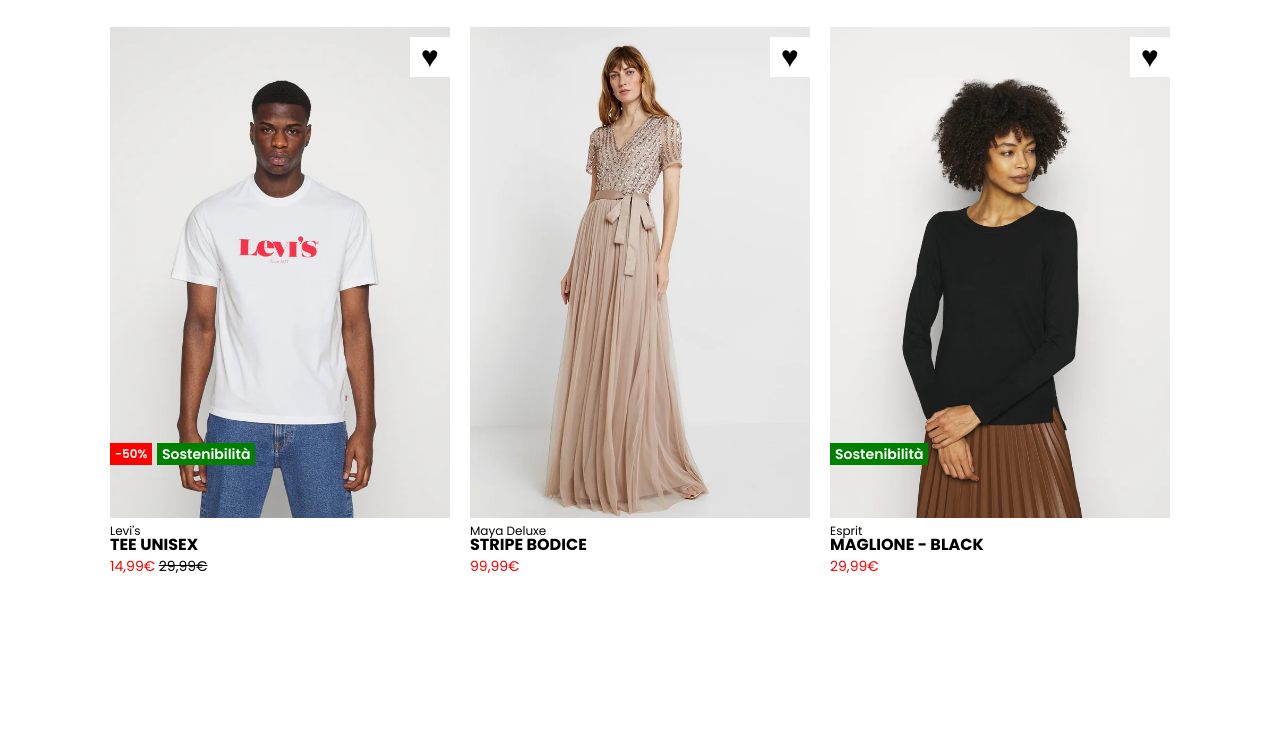
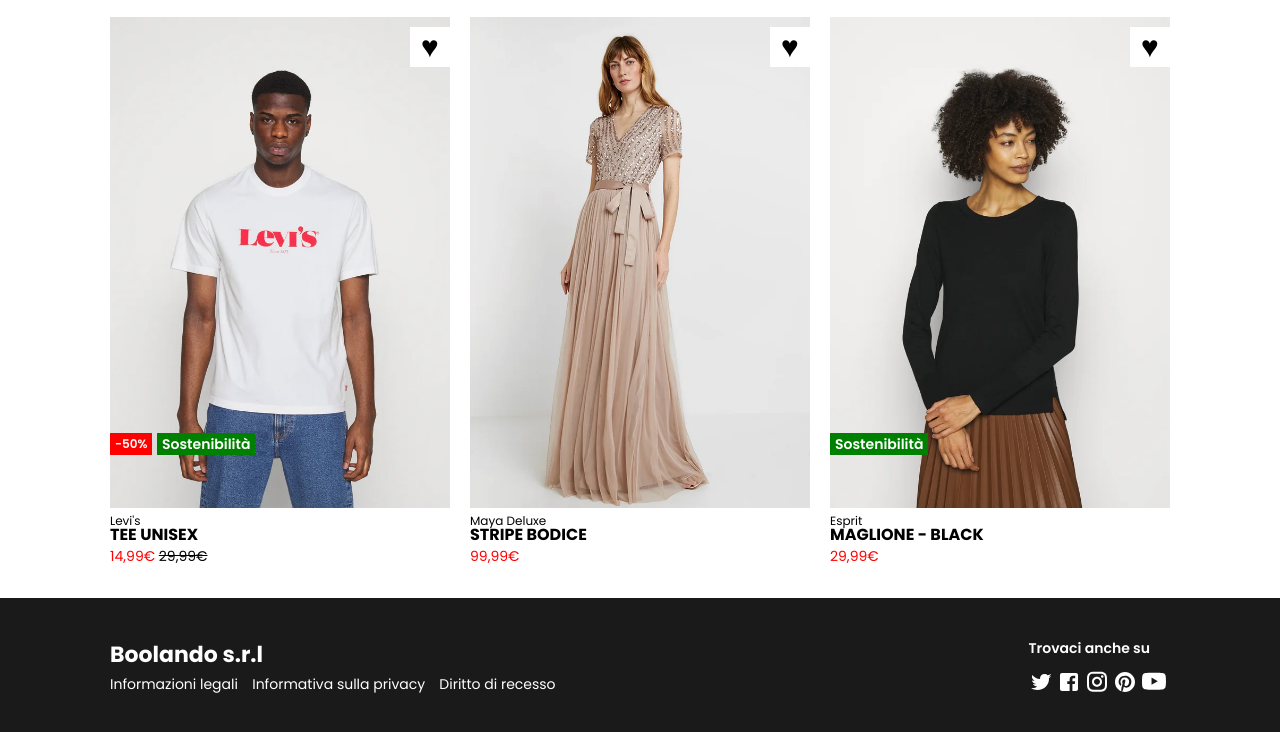
Before and after one commit to Simone-Domenici/html-css-boolando, a plain HTML site: page index.html in a window 1280 px wide. Shown: the part 684-1416 px from the top of the page. Before the commit the page ends 1352 px from the top, so only its background shows below. Drawn offline with Linux system fonts and the light colour scheme.

Commit message:
ADD footer and icons

```diff
--- a/css/app.css
+++ b/css/app.css
@@ -80,7 +80,8 @@ html {
     background-color: #FF6900;
     width: 100%;
     height: 70px;
-    /* position: fixed; */
+    position: fixed;
+    z-index: 2;
 }
 
 .logo img {
@@ -94,10 +95,14 @@ html {
     justify-content: center;
 }
 
+.navbar-icons > img {
+    height: 24px;
+}
+
 /* Main */
 
 .main-content {
-    padding: 60px 0;
+    padding-top: 120px;
 }
 
 .card {
@@ -192,3 +197,32 @@ html {
     border: 1px dashed black;
     padding: 0 10px;
  }
+
+ /* Footer */
+
+.main-footer {
+    background-color: #1A1A1A;
+    color: white;
+    padding: 40px 0;
+}
+
+.info {
+    margin-right: auto;
+}
+
+.info > h3 {
+    font-size: 22px;
+}
+
+.info > span {
+    padding-right: 10px;
+    padding-top: 10px;
+    font-size: 14px;
+}
+
+.social-info {
+    padding-right: 20px;
+    font-weight: 600;
+    font-size: 14px;
+    padding-bottom: 10px;
+}
--- a/index.html
+++ b/index.html
@@ -11,17 +11,17 @@
     <header class="main-header">
         <nav class="navbar">
             <ul class="main-menu">
-                <li>Donna</li>
-                <li>Uomo</li>
-                <li>Bambino</li>
+                <li><strong>Donna</strong></li>
+                <li><strong>Uomo</strong></li>
+                <li><strong>Bambino</strong></li>
             </ul>
             <a class="logo" href="./">
                 <img src="./img/boolean-logo.png" alt="">
             </a>
-            <figure>
-                <img src="" alt="User">
-                <img src="" alt="Liked">
-                <img src="" alt="Cart">
+            <figure class="navbar-icons">
+                <img src="./img/user.svg" alt="User">
+                <img src="./img/heart.svg" alt="Liked">
+                <img src="./img/shopping-bag.svg" alt="Cart">
             </figure>
         </nav>
     </header>
@@ -172,8 +172,25 @@
         </div>
     </main>
     <!-- Footer -->
-    <footer>
-
+    <footer class="main-footer">
+        <div class="container">
+            <div class="row">
+                <div class="info">
+                    <h3>Boolando s.r.l</h3>
+                    <span>Informazioni legali</span>
+                    <span>Informativa sulla privacy</span>
+                    <span>Diritto di recesso</span>
+                </div>
+                <div class="socials">
+                    <p class="social-info">Trovaci anche su</p>
+                    <img src="./img/twitter-icon.svg" alt="logo twitter">
+                    <img src="./img/facebook-icon.svg" alt="logo facebook">
+                    <img src="./img/instagram-icon.svg" alt="logo instagram">
+                    <img src="./img/pinterest-icon.svg" alt="logo pinterest">
+                    <img src="./img/youtube-icon.svg" alt="logo youtube">
+                </div>
+            </div>
+        </div>
     </footer>
 </body>
 </html>
```
Also changed, not shown: img/facebook-icon.svg (added), img/heart.svg (added), img/instagram-icon.svg (added), img/pinterest-icon.svg (added), img/shopping-bag.svg (added), img/twitter-icon.svg (added), img/user.svg (added), img/youtube-icon.svg (added).
